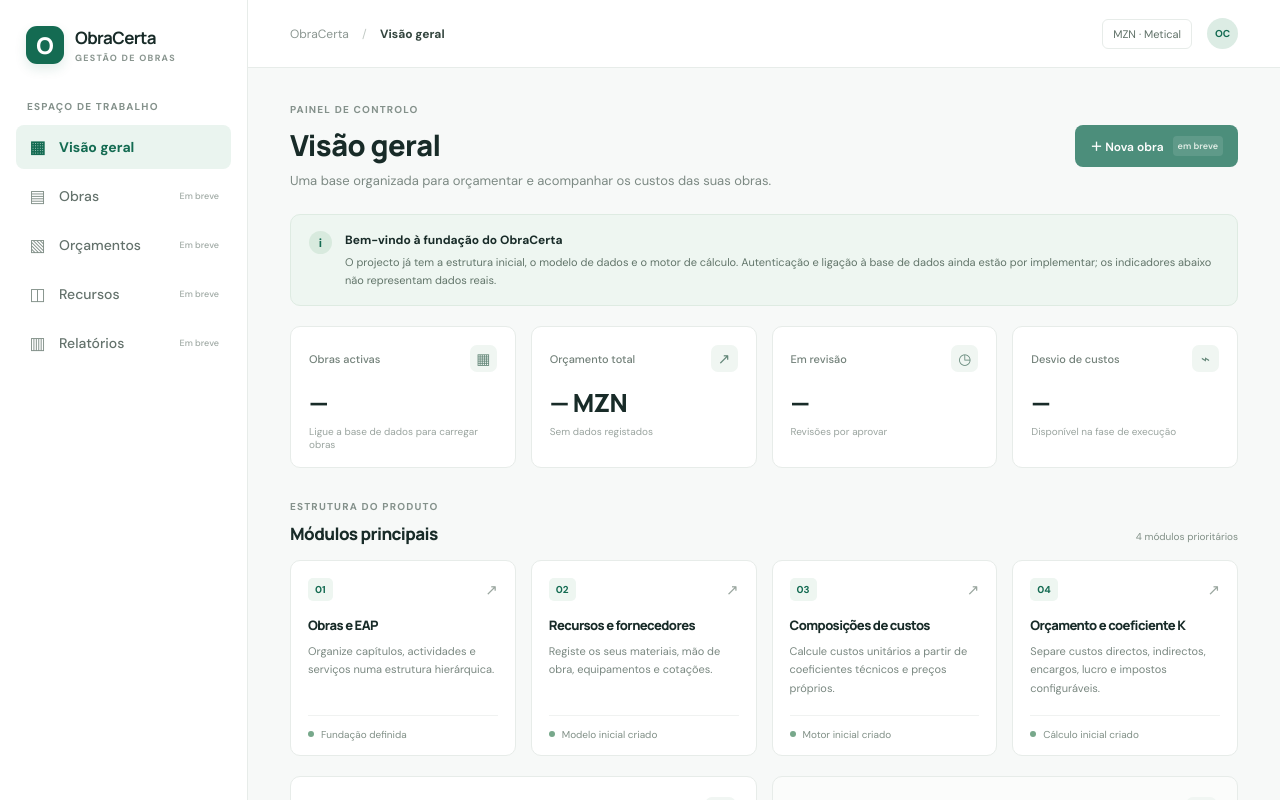
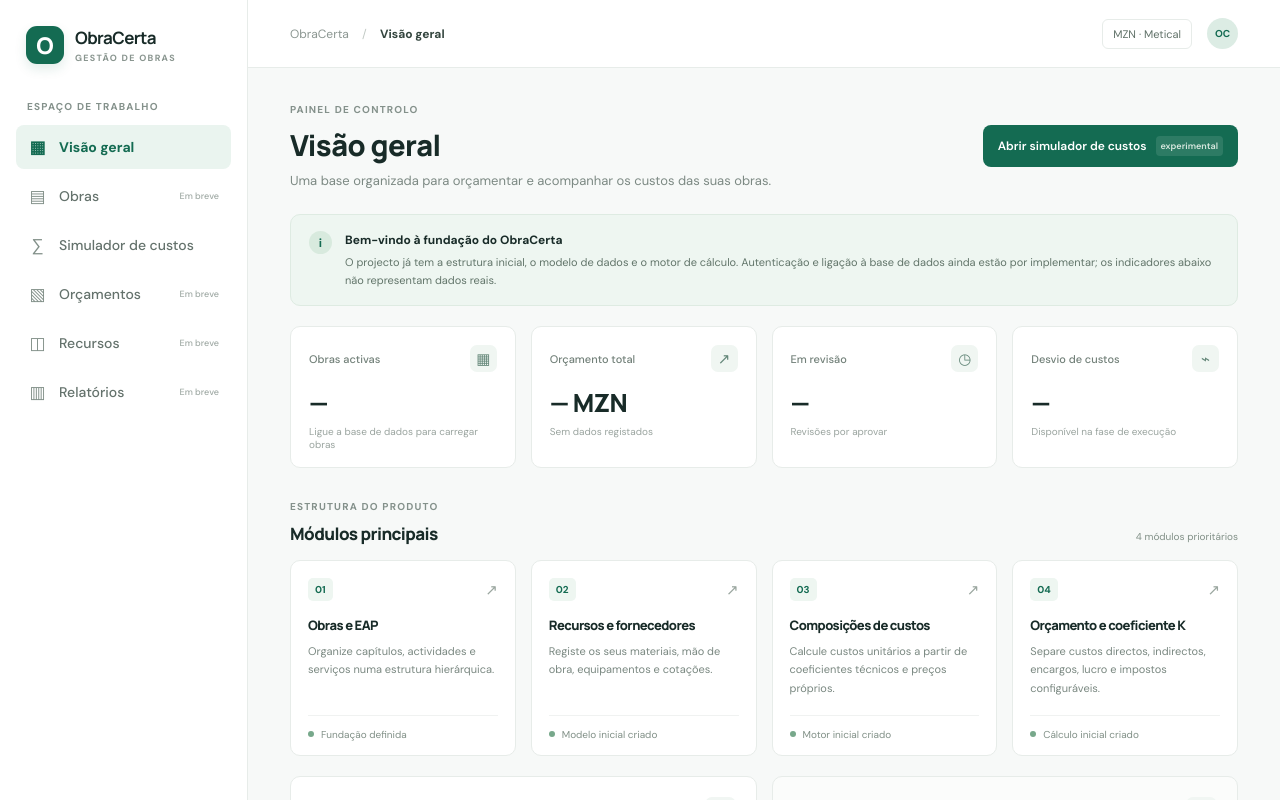
Before and after one commit to al-alanga/build, a Next.js app: page / in a window 1280 px wide. Shown: the top 800 px of the page. Built offline with nearby package versions, Linux system fonts and the light colour scheme.

Commit message:
feat: link dashboard to cost simulator

```diff
--- a/src/app/page.tsx
+++ b/src/app/page.tsx
@@ -24,6 +24,7 @@ export default function HomePage() {
         <nav className="navigation" aria-label="Navegação principal">
           <a className="nav-item active" href="#visao-geral"><span>▦</span> Visão geral</a>
           <a className="nav-item" href="#obras"><span>▤</span> Obras <em>Em breve</em></a>
+          <a className="nav-item" href="/simulador"><span>∑</span> Simulador de custos</a>
           <a className="nav-item" href="#orcamentos"><span>▧</span> Orçamentos <em>Em breve</em></a>
           <a className="nav-item" href="#recursos"><span>◫</span> Recursos <em>Em breve</em></a>
           <a className="nav-item" href="#relatorios"><span>▥</span> Relatórios <em>Em breve</em></a>
@@ -55,7 +56,7 @@ export default function HomePage() {
               <h1>Visão geral</h1>
               <p className="welcome-copy">Uma base organizada para orçamentar e acompanhar os custos das suas obras.</p>
             </div>
-            <button className="primary-button" type="button" disabled title="Será activado quando o módulo de obras estiver implementado">＋ Nova obra <span className="button-soon">em breve</span></button>
+            <a className="primary-button" href="/simulador">Abrir simulador de custos <span className="button-soon">experimental</span></a>
           </section>
 
           <section className="notice" aria-label="Estado da aplicação">
```
